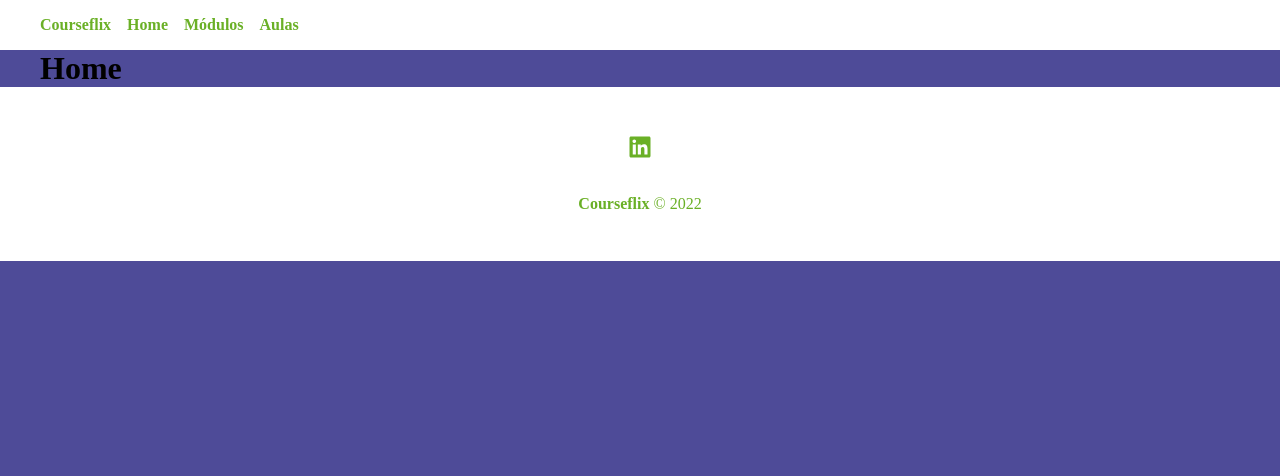
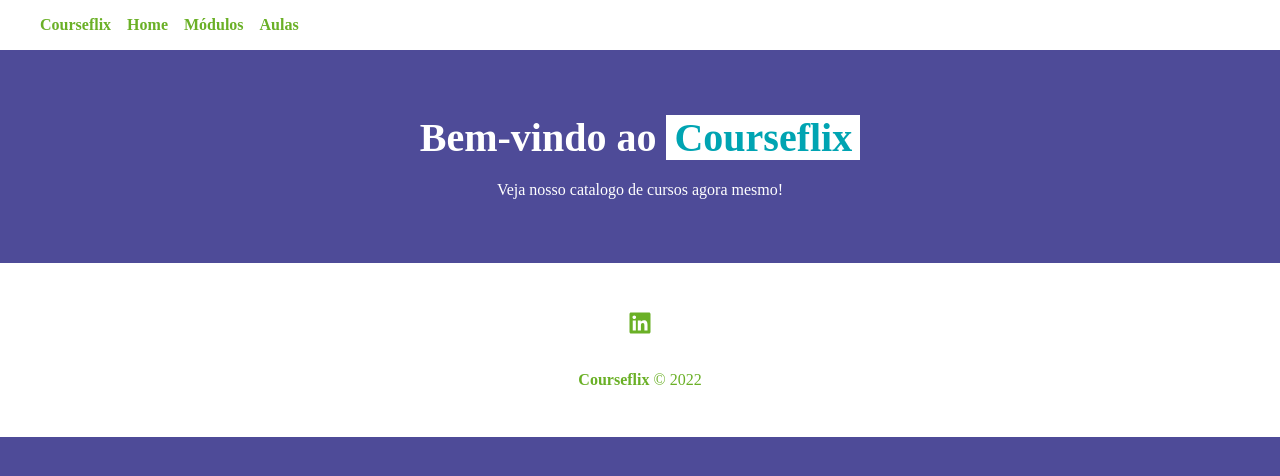
Before and after one commit to FDaviCR/courseflix-front, a React (Create React App) app: page / in a window 1280 px wide. Shown: the top 476 px of the page. Built offline with nearby package versions, Linux system fonts and the light colour scheme.

Commit message:
Ajustes na Home

```diff
--- a/src/pages/Home.js
+++ b/src/pages/Home.js
@@ -1,5 +1,14 @@
+import styles from './Home.module.css';
+
 function Home() {
-    return <h1>Home</h1>
+    return (
+        <section className={styles.home_container}>
+            <h1>
+                Bem-vindo ao <span>Courseflix</span>
+            </h1>
+            <p>Veja nosso catalogo de cursos agora mesmo!</p>
+        </section>
+    );
 }
 
 export default Home;
--- a/src/pages/Home.module.css
+++ b/src/pages/Home.module.css
@@ -0,0 +1,20 @@
+.home_container{
+    width: 100%;
+    display: flex;
+    flex-direction: column;
+    align-items: center;
+    justify-content: center;
+    padding: 4em;
+    color: #fff;
+}
+
+.home_container h1{
+    font-size: 2.5em;
+    margin-bottom: 0.5em;
+}
+
+.home_container h1 span{
+    color: #00a4b2;
+    padding: 0 0.2em;
+    background-color: #fff;
+}
```
